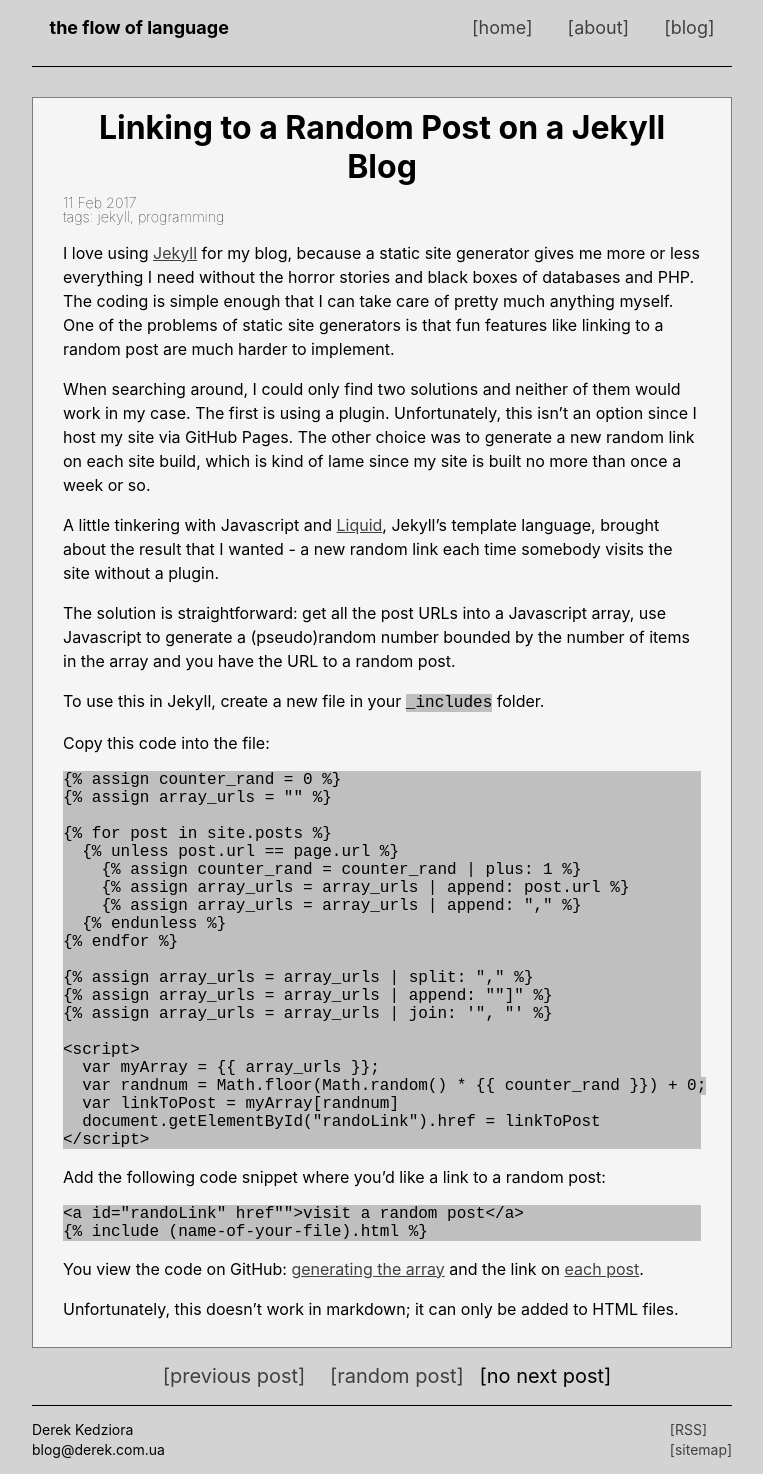
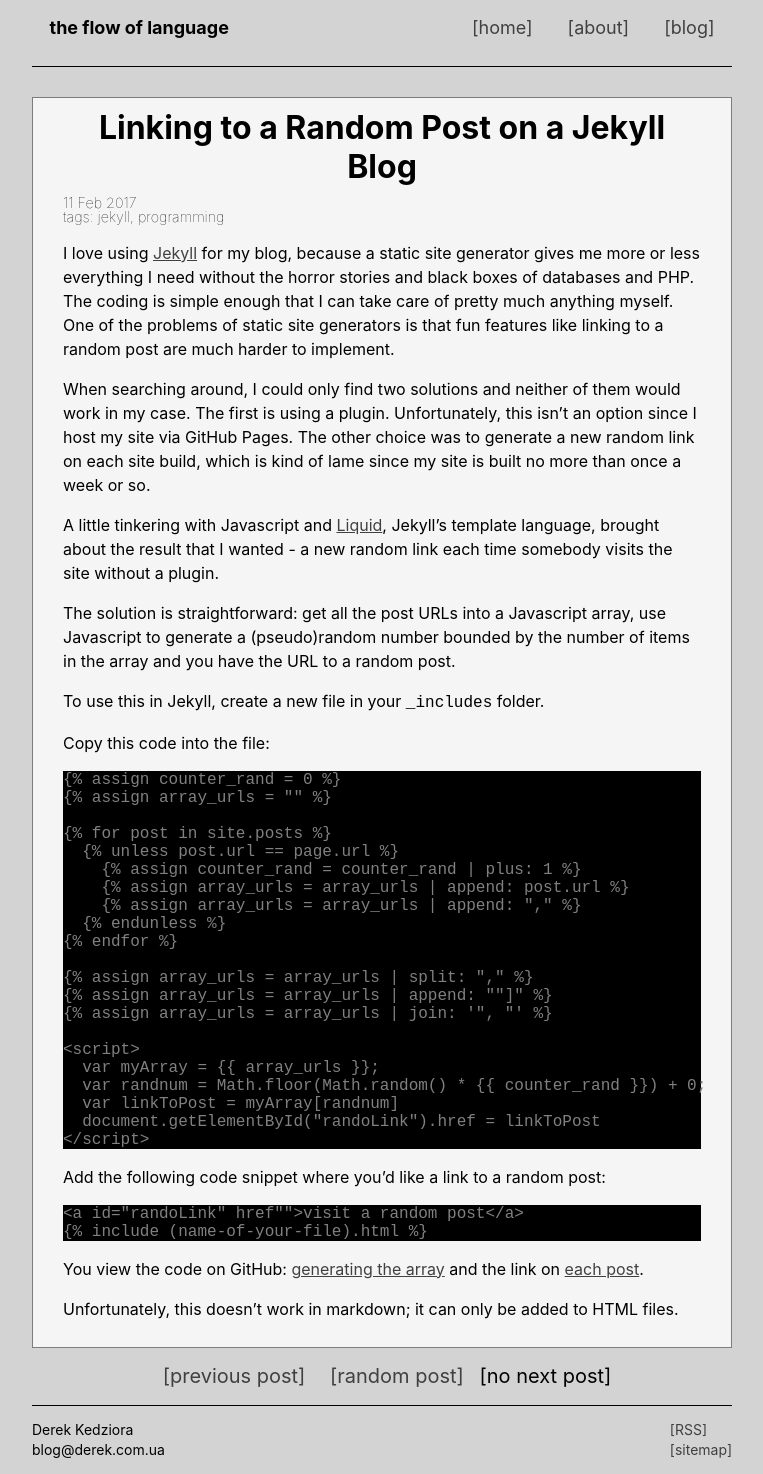
Before and after one commit to ZeroDeth/derekkedziora.github.io, a Jekyll site: the page built from _posts/2017-02-11-linking-to-random-post-on-jekyll-blog.md, in a window 1280 px wide. Shown: the whole page, without its empty margins (258-1021 px from the left). Built offline with Jekyll 4.4.1, drawn with Linux system fonts in a browser that asks for light colours; comment, search, counter and statistics services are not loaded.

Commit message:
pre and code font colors changed

```diff
--- a/css/main.css
+++ b/css/main.css
@@ -39,11 +39,11 @@ blockquote {
   border-left-style: solid;
   border-color: grey;
   padding-left: 5px;
-  background-color: #bfbfbf;
 }
 
-pre, code {
-  background-color: #bfbfbf;
+pre {
+  background-color: black;
+  color: grey;
   font-size: 16px;
 }
 
```
